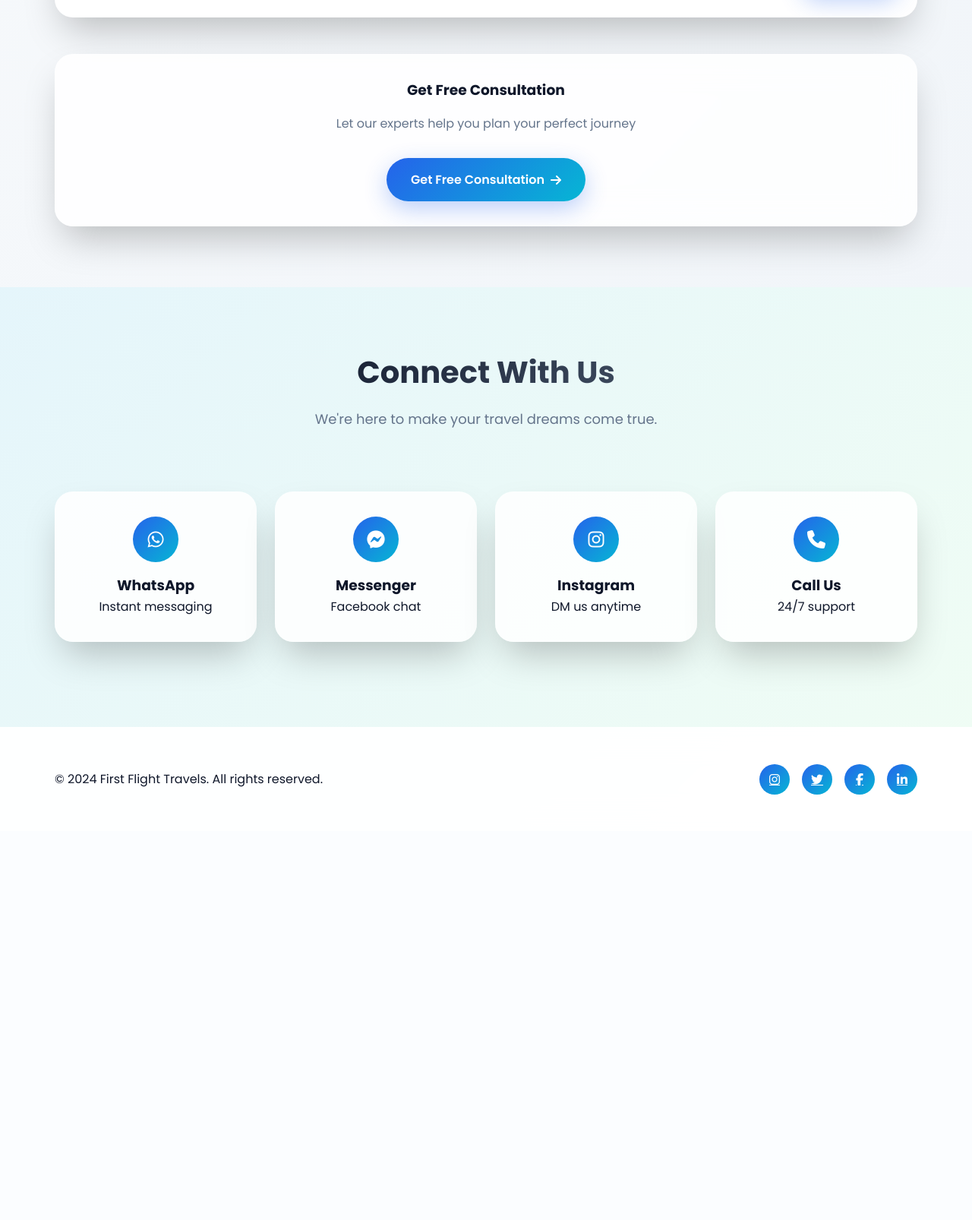
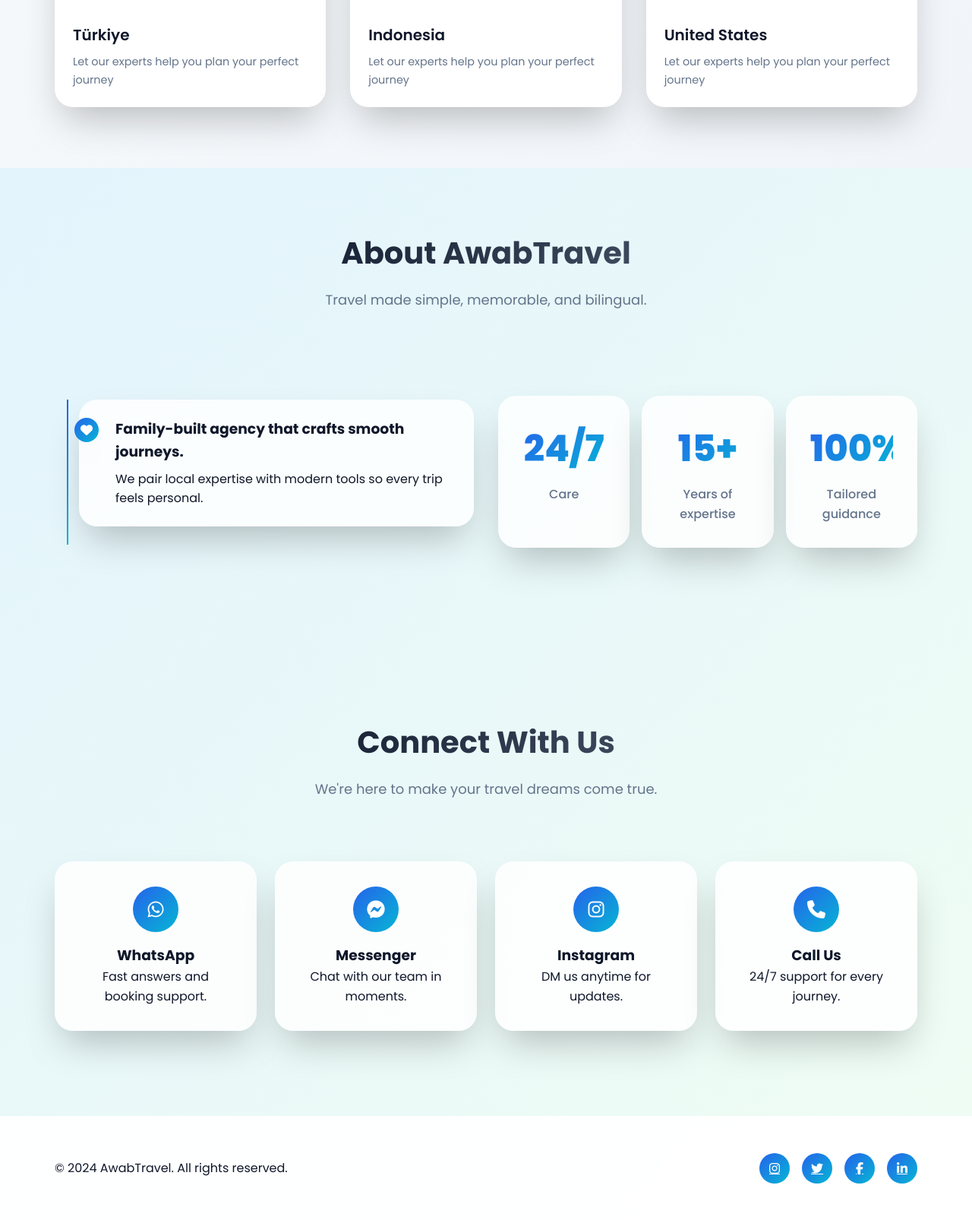
Before and after one commit to Nakip9/first-flight_2, a Flask app: page / in a window 1280 px wide. Shown: the part 3356-4962 px from the top of the page at 76% size. Before the commit the page ends 4402 px from the top, so only its background shows below. Run offline with Flask 3, Linux system fonts and the light colour scheme.

Commit message:
Inline about section and simplify services

```diff
--- a/app.py
+++ b/app.py
@@ -39,7 +39,7 @@ def contact():
 
     try:
         msg = Message(
-            subject="First Flight Travels Contact",
+            subject="AwabTravel Contact",
             recipients=[recipient],
             body=f"Name: {name}\nEmail: {email}\n\n{message}",
             reply_to=email,
--- a/static/css/style.css
+++ b/static/css/style.css
@@ -288,8 +288,9 @@ body {
     animation: flyAround 15s linear infinite;
 }
 
-/* Enhanced Packages Section */
-.packages-section {
+/* Enhanced Services Section */
+.packages-section,
+.services-section {
     padding: 5rem 0;
     background: linear-gradient(135deg, #f8fafc 0%, #f1f5f9 100%);
 }
@@ -320,7 +321,8 @@ body {
     transform: translateY(-2px);
 }
 
-.packages-grid {
+.packages-grid,
+.services-grid {
     display: grid;
     grid-template-columns: repeat(auto-fit, minmax(350px, 1fr));
     gap: 2rem;
@@ -426,6 +428,148 @@ body {
     border-radius: var(--radius);
     border: 1px solid rgba(255, 255, 255, 0.3);
     box-shadow: var(--shadow);
+}
+
+/* About page styles */
+.about-hero {
+    background: linear-gradient(135deg, #0ea5e9 0%, #4338ca 100%);
+    position: relative;
+    overflow: hidden;
+}
+
+.about-hero__content {
+    display: grid;
+    grid-template-columns: repeat(auto-fit, minmax(280px, 1fr));
+    gap: 2rem;
+    align-items: center;
+    padding: 4rem 0;
+}
+
+.about-hero__stats {
+    display: grid;
+    grid-template-columns: repeat(auto-fit, minmax(160px, 1fr));
+    gap: 1rem;
+}
+
+.timeline {
+    position: relative;
+    padding-left: 2rem;
+}
+
+.timeline::before {
+    content: '';
+    position: absolute;
+    left: 16px;
+    top: 0;
+    bottom: 0;
+    width: 2px;
+    background: var(--gradient);
+}
+
+.timeline-item {
+    position: relative;
+    padding: 1.5rem 1.5rem 1.5rem 3rem;
+    background: var(--glass);
+    border-radius: var(--radius);
+    margin-bottom: 1.5rem;
+    box-shadow: var(--shadow);
+}
+
+.timeline-icon {
+    position: absolute;
+    left: -6px;
+    top: 1.5rem;
+    width: 32px;
+    height: 32px;
+    border-radius: 50%;
+    background: var(--gradient);
+    color: white;
+    display: grid;
+    place-items: center;
+    box-shadow: var(--shadow);
+}
+
+.timeline h3 {
+    margin-bottom: 0.5rem;
+}
+
+.icon-badge {
+    width: 56px;
+    height: 56px;
+    border-radius: 16px;
+    background: var(--gradient-2);
+    display: grid;
+    place-items: center;
+    color: white;
+    font-size: 1.25rem;
+    margin: 1rem 0 0 1.5rem;
+    box-shadow: var(--shadow);
+}
+
+.team-values .section-header,
+.highlights .section-header {
+    margin-bottom: 2rem;
+}
+
+.values-grid {
+    display: grid;
+    grid-template-columns: repeat(auto-fit, minmax(220px, 1fr));
+    gap: 1.5rem;
+}
+
+.value-card {
+    background: var(--glass);
+    border-radius: var(--radius);
+    padding: 1.5rem;
+    text-align: center;
+    box-shadow: var(--shadow);
+    transition: var(--transition);
+    border: 1px solid rgba(255, 255, 255, 0.3);
+}
+
+.value-card:hover {
+    transform: translateY(-6px);
+    box-shadow: var(--shadow-lg);
+}
+
+.value-icon {
+    width: 64px;
+    height: 64px;
+    border-radius: 20px;
+    background: var(--gradient-3);
+    color: white;
+    display: grid;
+    place-items: center;
+    margin: 0 auto 1rem;
+    font-size: 1.4rem;
+    box-shadow: var(--shadow);
+}
+
+.about-cta {
+    margin: 4rem auto;
+}
+
+.about-cta__content {
+    display: grid;
+    grid-template-columns: 2fr 1fr;
+    gap: 2rem;
+    align-items: center;
+}
+
+.about-cta__badge {
+    display: flex;
+    gap: 1rem;
+    align-items: center;
+    padding: 1.5rem;
+    background: var(--glass);
+    border-radius: var(--radius);
+    box-shadow: var(--shadow);
+    border: 1px solid rgba(255, 255, 255, 0.3);
+}
+
+.about-cta__badge i {
+    font-size: 1.75rem;
+    color: var(--primary);
 }
 
 /* Enhanced Buttons */
@@ -786,7 +930,14 @@ body {
         height: 250px;
     }
 
-    .packages-grid {
+    .packages-grid,
+    .services-grid,
+    .values-grid {
+        grid-template-columns: 1fr;
+    }
+
+    .about-hero__content,
+    .about-cta__content {
         grid-template-columns: 1fr;
     }
 
--- a/static/js/main.js
+++ b/static/js/main.js
@@ -2,50 +2,14 @@ import { initI18n, setLanguage } from './i18n.js';
 
 class TravelApp {
     constructor() {
-        this.packages = {
-            europe: [
-                {
-                    title: "European Grand Tour",
-                    destination: "France, Italy, Spain",
-                    image: "https://images.unsplash.com/photo-1596484552834-6a58f850e0a1",
-                    duration: "14 Days",
-                    price: "Consultation Required",
-                    features: ["6 Countries", "Luxury Hotels", "Guided Tours", "Breakfast Included"],
-                    badge: "Popular"
-                }
-            ],
-            asia: [
-                {
-                    title: "Asian Adventure",
-                    destination: "Japan, Thailand, Vietnam",
-                    image: "https://images.unsplash.com/photo-1540959733332-8ab4de18bee0",
-                    duration: "12 Days",
-                    price: "Consultation Required",
-                    features: ["Cultural Tours", "Street Food", "Temples", "Local Guides"],
-                    badge: "Cultural"
-                }
-            ],
-            hajj: [
-                {
-                    title: "Hajj Packages",
-                    destination: "Makkah, Madinah",
-                    image: "https://images.unsplash.com/photo-1547994777-8d47e7d45e1f",
-                    duration: "14-30 Days",
-                    price: "Consultation Required",
-                    features: ["5-Star Hotels", "Ziyarat Tours", "Expert Guides", "Complete Visa Processing"],
-                    badge: "Spiritual"
-                },
-                {
-                    title: "Umrah Packages",
-                    destination: "Makkah, Madinah",
-                    image: "https://images.unsplash.com/photo-1570554520913-f3eabf1b72a6",
-                    duration: "7-14 Days",
-                    price: "Consultation Required",
-                    features: ["Flexible Dates", "Comfortable Accommodation", "Transportation", "Spiritual Guidance"],
-                    badge: "Flexible"
-                }
-            ]
-        };
+        this.services = [
+            { key: 'saudi', image: 'https://images.unsplash.com/photo-1523731407965-2430cd12f5e4' },
+            { key: 'france', image: 'https://images.unsplash.com/photo-1502602898536-47ad22581b52' },
+            { key: 'japan', image: 'https://images.unsplash.com/photo-1540959733332-8ab4de18bee0' },
+            { key: 'turkiye', image: 'https://images.unsplash.com/photo-1528181304800-259b08848526' },
+            { key: 'indonesia', image: 'https://images.unsplash.com/photo-1518548419970-58e3b4079ab2' },
+            { key: 'usa', image: 'https://images.unsplash.com/photo-1467269204594-9661b134dd2b' }
+        ];
         this.init();
     }
 
@@ -85,7 +49,8 @@ class TravelApp {
                 ${this.renderHero()}
                 ${this.renderDestinations()}
                 ${this.renderStats()}
-                ${this.renderPackages()}
+                ${this.renderServices()}
+                ${this.renderAbout()}
                 ${this.renderContact()}
             </main>
             ${this.renderFloatingCTA()}
@@ -114,13 +79,14 @@ class TravelApp {
         return `
             <nav class="navbar">
                 <a href="#hero" class="logo-link">
-                    <img src="https://img.icons8.com/?size=100&id=69543&format=png&color=000000" alt="First Flight" class="logo-img" />
-                    <span class="logo-text">First Flight</span>
+                    <img src="https://img.icons8.com/?size=100&id=69543&format=png&color=000000" alt="AwabTravel" class="logo-img" />
+                    <span class="logo-text" data-i18n="brand">AwabTravel</span>
                 </a>
                 <div class="nav-links">
                     <a href="#hero" class="nav-link" data-i18n="nav.home">Home</a>
                     <a href="#destinations" class="nav-link" data-i18n="nav.destinations">Destinations</a>
-                    <a href="#packages" class="nav-link" data-i18n="nav.packages">Packages</a>
+                    <a href="#services" class="nav-link" data-i18n="nav.services">Services</a>
+                    <a href="#about" class="nav-link" data-i18n="nav.about">About</a>
                     <a href="#contact" class="nav-link" data-i18n="nav.contact">Connect</a>
                     <div class="language-switcher">
                         <select id="language-switcher">
@@ -142,10 +108,10 @@ class TravelApp {
                 <div class="container" style="display: flex; align-items: center; justify-content: space-between; width: 100%;">
                     <div class="hero-content">
                         <h1 class="hero-title" data-i18n="hero.title">Discover Your Next Adventure</h1>
-                        <p class="hero-subtitle" data-i18n="hero.subtitle">Experience the world like never before with our curated travel packages and personalized service.</p>
+                        <p class="hero-subtitle" data-i18n="hero.subtitle">Experience the world like never before with our curated travel services and personalized care.</p>
                         <div class="hero-actions">
-                            <a href="#packages" class="btn btn-primary">
-                                <span data-i18n="hero.cta">Explore Packages</span>
+                            <a href="#services" class="btn btn-primary">
+                                <span data-i18n="hero.cta">Explore Services</span>
                                 <i class="fas fa-arrow-right"></i>
                             </a>
                             <a href="#contact" class="btn btn-secondary">
@@ -263,59 +229,58 @@ class TravelApp {
         `;
     }
 
-    renderPackages() {
+    renderServices() {
         return `
-            <section id="packages" class="packages-section">
+            <section id="services" class="services-section">
                 <div class="container">
                     <div class="section-header fade-in-up">
-                        <h2 data-i18n="packages.title">Featured Packages</h2>
-                        <p data-i18n="packages.subtitle">Ready-to-go itineraries designed by experts.</p>
+                        <h2 data-i18n="services.title">Featured Services</h2>
+                        <p data-i18n="services.subtitle">Ready-to-go itineraries designed by experts.</p>
                     </div>
-                    <div class="package-tabs">
-                        <button class="tab-btn active" data-tab="europe">European Tours</button>
-                        <button class="tab-btn" data-tab="asia">Asian Adventures</button>
-                        <button class="tab-btn" data-tab="hajj">Hajj & Umrah</button>
-                    </div>
-                    <div class="packages-grid" id="package-content">
-                        ${this.renderPackageCards('europe')}
-                    </div>
-                    <div class="consultation-cta fade-in-up" style="text-align: center; margin-top: 3rem;">
-                        <h3 style="margin-bottom: 1rem; color: #0f172a;">Get Free Consultation</h3>
-                        <p style="margin-bottom: 2rem; color: #64748b;">Let our experts help you plan your perfect journey</p>
-                        <a href="#contact" class="btn btn-primary">
-                            <span>Get Free Consultation</span>
-                            <i class="fas fa-arrow-right"></i>
-                        </a>
+                    <div class="packages-grid services-grid" id="package-content">
+                        ${this.services.map(pkg => `
+                            <div class="package-card fade-in-up">
+                                <img src="${pkg.image}" alt="${pkg.key}" class="package-image" loading="lazy">
+                                <div class="package-content">
+                                    <h3 class="package-title" data-i18n="services.countries.${pkg.key}">${pkg.key}</h3>
+                                    <p class="package-duration" data-i18n="services.cta.body">Let our experts help you plan your perfect journey</p>
+                                </div>
+                            </div>
+                        `).join('')}
                     </div>
                 </div>
             </section>
         `;
     }
 
-    renderPackageCards(type) {
-        return this.packages[type].map(pkg => `
-            <div class="package-card fade-in-up">
-                ${pkg.badge ? `<div class="package-badge">${pkg.badge}</div>` : ''}
-                <img src="${pkg.image}" alt="${pkg.title}" class="package-image" loading="lazy">
-                <div class="package-content">
-                    <h3 class="package-title">${pkg.title}</h3>
-                    <div class="package-destination">
-                        <i class="fas fa-map-marker-alt"></i>
-                        ${pkg.destination}
+    renderAbout() {
+        return `
+            <section id="about" class="section">
+                <div class="container">
+                    <div class="section-header fade-in-up">
+                        <h2 data-i18n="about.title">About AwabTravel</h2>
+                        <p data-i18n="about.subtitle">Travel made simple, memorable, and bilingual.</p>
                     </div>
-                    <ul class="package-features">
-                        ${pkg.features.map(feature => `<li><i class="fas fa-check"></i> ${feature}</li>`).join('')}
-                    </ul>
-                    <div class="package-footer">
-                        <div>
-                            <div class="package-price">${pkg.price}</div>
-                            <div class="package-duration">${pkg.duration}</div>
+                    <div class="about-hero__content">
+                        <div class="timeline fade-in-up">
+                            <div class="timeline-item">
+                                <div class="timeline-icon"><i class="fas fa-heart"></i></div>
+                                <h3 data-i18n="about.story">Family-built agency that crafts smooth journeys.</h3>
+                                <p data-i18n="about.body">We pair local expertise with modern tools so every trip feels personal.</p>
+                            </div>
                         </div>
-                        <button class="btn btn-primary">Book Now</button>
+                        <div class="about-hero__stats">
+                            ${['care', 'support', 'trust'].map(key => `
+                                <div class="stat-card fade-in-up">
+                                    <div class="stat-number" data-i18n="about.stats.${key}.value">24/7</div>
+                                    <div class="stat-label" data-i18n="about.stats.${key}.label">Support</div>
+                                </div>
+                            `).join('')}
+                        </div>
                     </div>
                 </div>
-            </div>
-        `).join('');
+            </section>
+        `;
     }
 
     renderContact() {
@@ -327,28 +292,28 @@ class TravelApp {
                         <p data-i18n="contact.subtitle">We're here to make your travel dreams come true.</p>
                     </div>
                     <div class="contact-grid">
-                        ${this.renderContactCard('whatsapp', 'WhatsApp', 'Instant messaging', 'fab fa-whatsapp')}
-                        ${this.renderContactCard('messenger', 'Messenger', 'Facebook chat', 'fab fa-facebook-messenger')}
-                        ${this.renderContactCard('instagram', 'Instagram', 'DM us anytime', 'fab fa-instagram')}
-                        ${this.renderContactCard('phone', 'Call Us', '24/7 support', 'fas fa-phone')}
+                        ${this.renderContactCard('whatsapp', 'contact.whatsapp.title', 'contact.whatsapp.body', 'fab fa-whatsapp', 'WhatsApp Business', 'Open a chat with a pre-filled message.')}
+                        ${this.renderContactCard('messenger', 'contact.messenger.title', 'contact.messenger.body', 'fab fa-facebook-messenger', 'Messenger', 'Facebook chat')}
+                        ${this.renderContactCard('instagram', 'contact.instagram.title', 'contact.instagram.body', 'fab fa-instagram', 'Instagram', 'DM us anytime')}
+                        ${this.renderContactCard('phone', 'contact.phone.title', 'contact.phone.body', 'fas fa-phone', 'Call Us', '24/7 support')}
                     </div>
                 </div>
             </section>
         `;
     }
 
-    renderContactCard(type, title, description, icon) {
+    renderContactCard(type, titleKey, bodyKey, icon, defaultTitle, defaultBody) {
         let link = "#";
 
         switch(type) {
             case 'whatsapp':
-                link = "https://wa.me/1234567890?text=Hi%20First%20Flight!%20I%20would%20like%20to%20get%20more%20information%20about%20your%20travel%20packages.";
+                link = "https://wa.me/1234567890?text=Hi%20AwabTravel!%20I%20would%20like%20to%20get%20more%20information%20about%20your%20travel%20services.";
                 break;
             case 'messenger':
-                link = "https://m.me/firstflight";
+                link = "https://m.me/awabtravel";
                 break;
             case 'instagram':
-                link = "https://instagram.com/firstflight";
+                link = "https://instagram.com/awabtravel";
                 break;
             case 'phone':
                 link = "tel:+1234567890";
@@ -360,15 +325,15 @@ class TravelApp {
                 <div class="contact-icon">
                     <i class="${icon}"></i>
                 </div>
-                <h3>${title}</h3>
-                <p>${description}</p>
+                <h3 data-i18n="${titleKey}">${defaultTitle}</h3>
+                <p data-i18n="${bodyKey}">${defaultBody}</p>
             </a>
         `;
     }
 
     renderFloatingCTA() {
         return `
-            <a href="https://wa.me/1234567890?text=Hi%20First%20Flight!%20I%20would%20like%20to%20get%20more%20information%20about%20your%20travel%20packages."
+            <a href="https://wa.me/1234567890?text=Hi%20AwabTravel!%20I%20would%20like%20to%20get%20more%20information%20about%20your%20travel%20services."
                class="floating-cta btn btn-primary" target="_blank">
                 <i class="fab fa-whatsapp"></i>
                 <span data-i18n="cta.quick">Quick Connect</span>
@@ -380,7 +345,7 @@ class TravelApp {
         return `
             <footer class="footer">
                 <div class="container">
-                    <p data-i18n="footer.copy">© 2024 First Flight Travels. All rights reserved.</p>
+                    <p data-i18n="footer.copy">© 2024 AwabTravel. All rights reserved.</p>
                     <div class="footer-social">
                         <a href="#" aria-label="Instagram"><i class="fab fa-instagram"></i></a>
                         <a href="#" aria-label="Twitter"><i class="fab fa-twitter"></i></a>
@@ -398,11 +363,6 @@ class TravelApp {
 
         // Mobile menu
         document.querySelector('.mobile-menu-btn')?.addEventListener('click', this.toggleMobileMenu.bind(this));
-
-        // Tab switching
-        document.querySelectorAll('.tab-btn').forEach(btn => {
-            btn.addEventListener('click', (e) => this.switchTab(e));
-        });
 
         // Language switcher
         document.getElementById('language-switcher')?.addEventListener('change', (e) => {
@@ -424,19 +384,9 @@ class TravelApp {
         navLinks.classList.toggle('active');
     }
 
-    switchTab(e) {
-        const tabBtns = document.querySelectorAll('.tab-btn');
-        tabBtns.forEach(btn => btn.classList.remove('active'));
-        e.target.classList.add('active');
-
-        const tabType = e.target.dataset.tab;
-        const packageContent = document.getElementById('package-content');
-        packageContent.innerHTML = this.renderPackageCards(tabType);
-    }
-
     initAnimations() {
         // Intersection Observer for fade-in animations
-        const observer = new IntersectionObserver((entries) => {
+        this.animationObserver = new IntersectionObserver((entries) => {
             entries.forEach(entry => {
                 if (entry.isIntersecting) {
                     entry.target.classList.add('fade-in-up');
@@ -444,12 +394,14 @@ class TravelApp {
             });
         }, { threshold: 0.1 });
 
-        document.querySelectorAll('.fade-in-up').forEach(el => {
-            observer.observe(el);
-        });
+        this.observeAnimatedElements();
 
         // Animate counters
         this.animateCounters();
+    }
+
+    observeAnimatedElements() {
+        document.querySelectorAll('.fade-in-up').forEach(el => this.animationObserver.observe(el));
     }
 
     animateCounters() {
--- a/templates/index.html
+++ b/templates/index.html
@@ -3,7 +3,7 @@
 <head>
     <meta charset="UTF-8" />
     <meta name="viewport" content="width=device-width, initial-scale=1.0" />
-    <title>First Flight Travels ✈️</title>
+    <title>AwabTravel ✈️</title>
     <link rel="stylesheet" href="https://cdnjs.cloudflare.com/ajax/libs/font-awesome/6.5.1/css/all.min.css" />
     <link rel="stylesheet" href="{{ url_for('static', filename='css/style.css') }}" />
 </head>
```
Also changed, not shown: static/translations/ar.json (+37 -82 lines), static/translations/en.json (+33 -78 lines), README.md.
